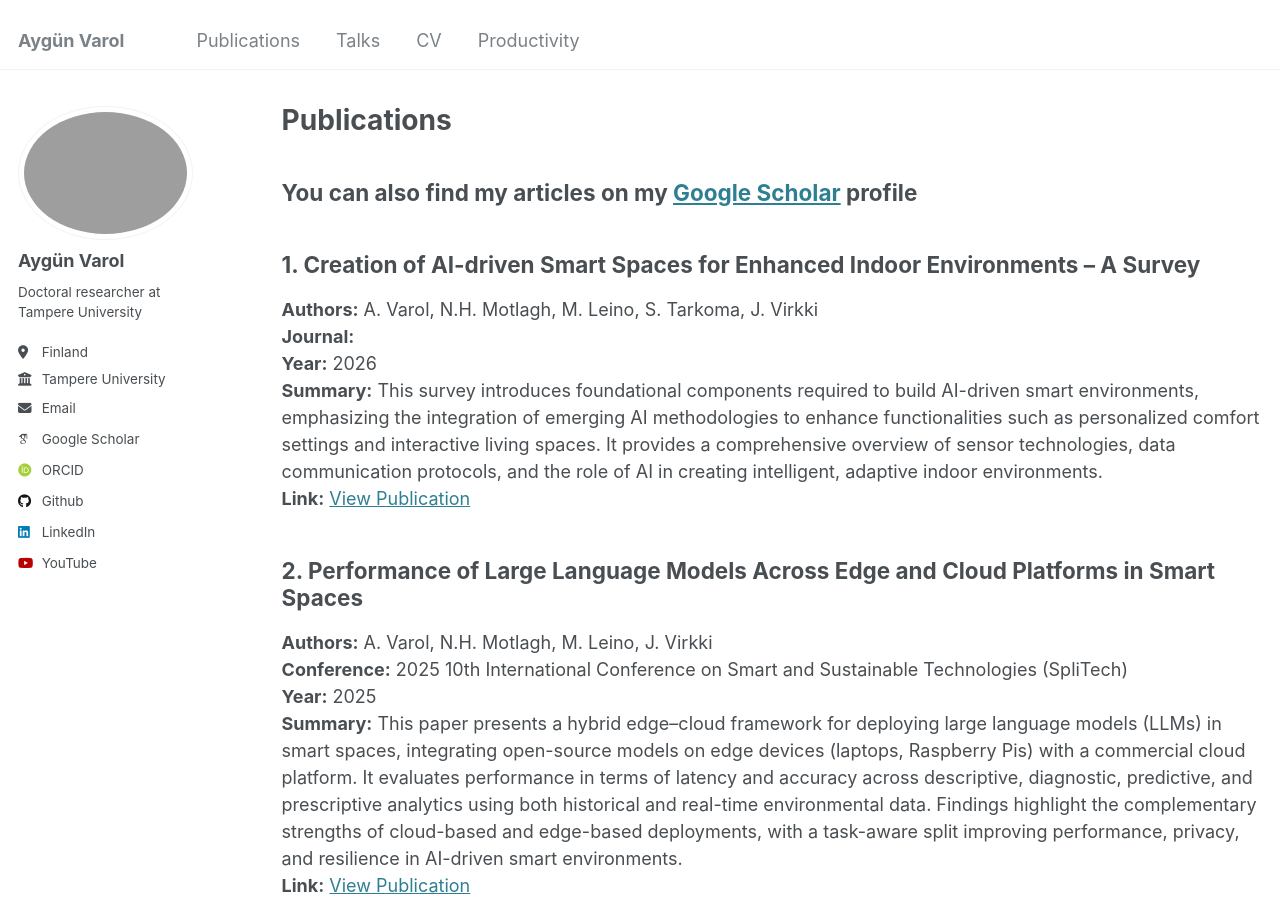
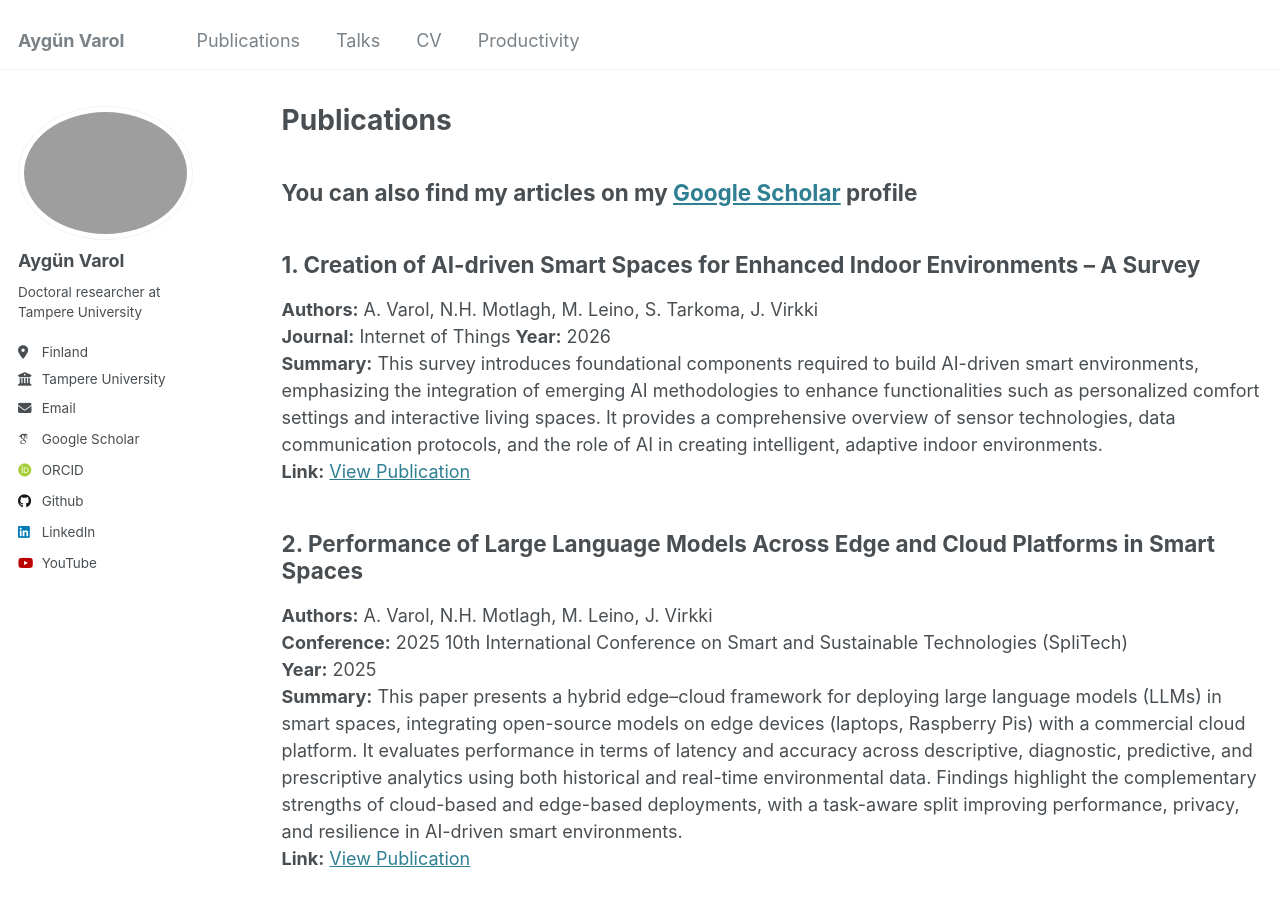
Before and after one commit to AygunVarol/aygunvarol.github.io, a Jekyll site: the page built from _pages/publications.md, in a window 1280 px wide and 900 px high. Built offline with Jekyll 4.4.1, drawn with Linux system fonts in a browser that asks for light colours; some web fonts are replaced.

Commit message:
Add journal information to publication entry

```diff
--- a/_pages/publications.md
+++ b/_pages/publications.md
@@ -11,7 +11,7 @@ You can also find my articles on my [Google Scholar](https://scholar.google.com/
 ## 1. Creation of AI-driven Smart Spaces for Enhanced Indoor Environments – A Survey
 
 **Authors:** A. Varol, N.H. Motlagh, M. Leino, S. Tarkoma, J. Virkki
-**Journal:**
+**Journal:** Internet of Things
 **Year:** 2026
 **Summary:** This survey introduces foundational components required to build AI-driven smart environments, emphasizing the integration of emerging AI methodologies to enhance functionalities such as personalized comfort settings and interactive living spaces. It provides a comprehensive overview of sensor technologies, data communication protocols, and the role of AI in creating intelligent, adaptive indoor environments.
 **Link:** [View Publication](https://www.sciencedirect.com/science/article/pii/S2542660526000065?casa_token=kMAPXVhVSqsAAAAA:PU3c6za_7JcQ6myxjKxRaA8jsOP4JmE_05-FsTqdfTsETe-uhsM5NncmfAEAKHWRyEsH9EaB5UA)
```
